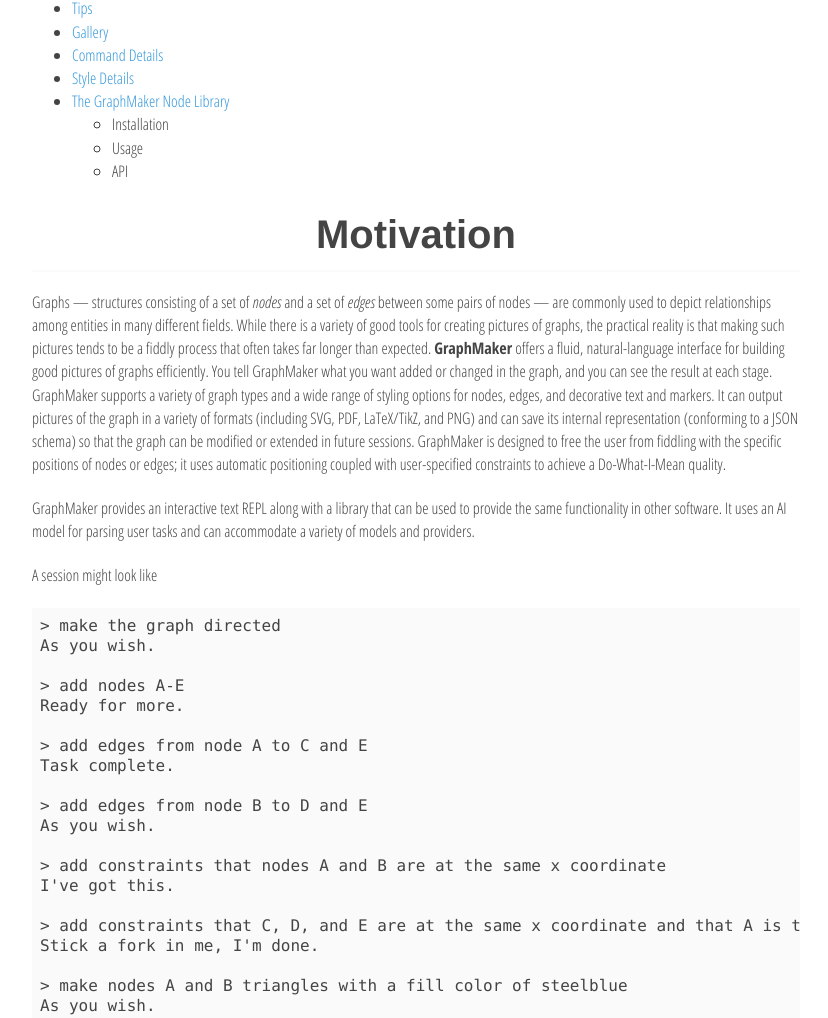
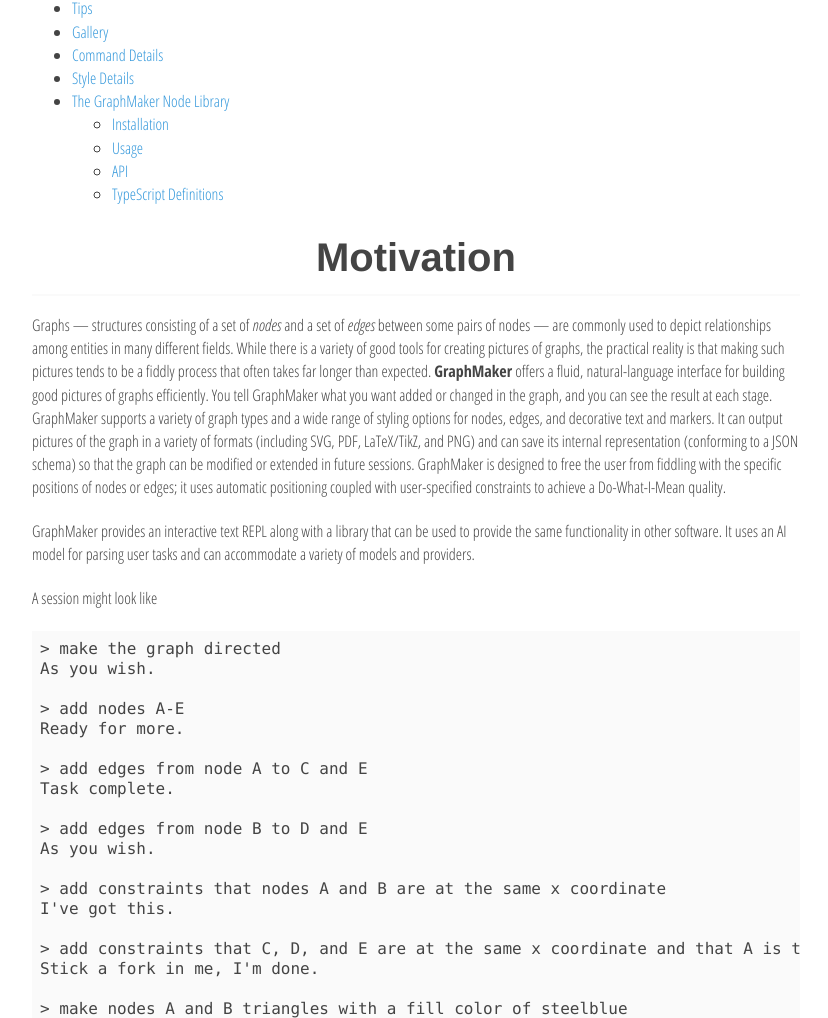
Before and after one commit to isle-project/graphmaker, a website: page docs/index.html in a window 1280 px wide. Shown: the part 2325-3343 px from the top of the page, without its empty margins (224-1052 px from the left). Drawn offline with nearby package versions, Linux system fonts and the light colour scheme.

Commit message:
docs: update docs

```diff
--- a/docs/index.html
+++ b/docs/index.html
@@ -53,9 +53,10 @@
 <li><a href="#style-details">Style Details</a></li>
 <li><a href="#the-graphmaker-node-library">The GraphMaker Node Library</a>
 <ul>
-<li>Installation</li>
-<li>Usage</li>
-<li>API</li>
+<li><a href="#installation-2">Installation</a></li>
+<li><a href="#usage-2">Usage</a></li>
+<li><a href="#api">API</a></li>
+<li><a href="#typescript">TypeScript Definitions</a></li>
 </ul>
 </li>
 </ul>
@@ -975,6 +976,9 @@
 </ul>
 </li>
 </ul>
+<h3 id="typescript-definitions" tabindex="-1">TypeScript Definitions</h3>
+<p>While the library is written in JavaScript, it includes TypeScript definitions for use in TypeScript projects.</p>
+<p>See the auto-generated <a href="https://graphmaker.isledocs.com/ts/index.html">TypeScript documentation</a> for more details.</p>
 
     </div>
 </body>
```
Also changed, not shown: README.md, docs/css/tailwind.css, lib/spec/readme_template.md.
